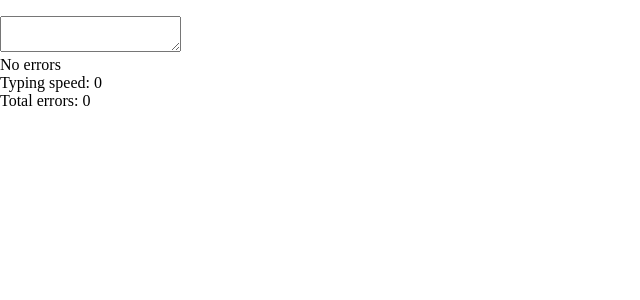
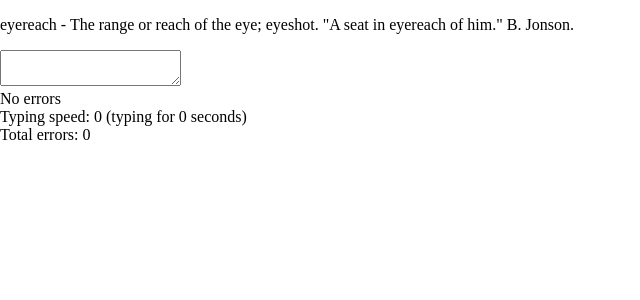
Before and after one commit to qucumbah/speedtyping-trainer, a React app: page / in a window 1280 px wide. Shown: the top 300 px of the page, without its empty margins (0-640 px from the left). Built offline with nearby package versions, Linux system fonts and the light colour scheme.

Commit message:
refactoring

```diff
--- a/public/style.css
+++ b/public/style.css
@@ -10,7 +10,7 @@ body {
   background-color: white;
 }
 
-.App .word {
+.App .definition {
   white-space: pre-wrap;
 }
 
--- a/src/components/App.tsx
+++ b/src/components/App.tsx
@@ -3,21 +3,19 @@ import Score from '../types/Score';
 import ScoreView from './ScoreView';
 
 function App() {
-  const [words, setWords] = useState<string[]>([]);
-  const [text, setText] = useState<string>('');
+  const [definitions, setDefinitions] = useState<string[]>([]);
   useEffect(() => {
-    async function fillWords() {
-      for (let i = 0; i < 102; i += 1) {
-        const wordsBatchModule = await import(`../words/batch${i}.ts`);
-        const newWordsDictionary = wordsBatchModule.default;
-        const newWords: string[] = Object.entries(newWordsDictionary)
-          .map(([word, description]: [string, any]) => `${word} - ${description}`);
+    async function fillDefinitions() {
+      for (let i = 0; i <= 36; i += 1) {
+        const definitionsBatchModule = await import(`../definitions/batch${i}.ts`);
+        const newDefinitions = definitionsBatchModule.default as string[];
 
-        setWords((oldWords) => [...oldWords, ...newWords]);
+        setDefinitions((oldDefinitions) => [...oldDefinitions, ...newDefinitions]);
       }
     }
-    fillWords();
+    fillDefinitions();
   }, []);
+
 
   const [scores, setScores] = useState<Score[]>(getSavedScores());
   useEffect(() => {
@@ -29,73 +27,70 @@ function App() {
     return () => window.removeEventListener('beforeunload', saveScores);
   }, [scores]);
 
-  const [curWord, setCurWord] = useState<string | null>(null);
+  const [userInput, setUserInput] = useState<string>('');
+  const [curDefinition, setCurDefinition] = useState<string | null>(null);
   const [startTime, setStartTime] = useState<number>(Date.now());
   const [totalErrors, setTotalErrors] = useState<number>(0);
   useEffect(() => {
-    if (words.length === 0) {
+    if (definitions.length === 0) {
       return;
     }
 
-    if (text.length === 0) {
+    if (userInput.length === 0) {
       setStartTime(Date.now());
       setTotalErrors(0);
     }
 
-    if (text !== curWord && curWord !== null) {
+    if (userInput !== curDefinition && curDefinition !== null) {
       return;
     }
 
-    if (curWord !== null) {
+    if (curDefinition !== null) {
       setScores((prevScores: Score[]) => {
         const newScore: Score = {
           id: (prevScores.length === 0) ? 0 : prevScores[prevScores.length - 1]!.id + 1,
-          lettersTyped: curWord.length,
+          lettersTyped: curDefinition.length,
           milliseconds: Date.now() - startTime,
           totalErrors: totalErrors,
         };
-
-        console.log(newScore);
 
         return [...prevScores, newScore];
       });
     }
 
-    const randomWord: string = words[Math.floor(Math.random() * words.length)]!;
-    setCurWord(randomWord);
+    const randomDefinition: string = definitions[Math.floor(Math.random() * definitions.length)]!;
+    setCurDefinition(randomDefinition);
 
-    console.log(randomWord);
-
-    setText('');
+    setUserInput('');
     setStartTime(Date.now());
     setTotalErrors(0);
-  }, [text, curWord, words, startTime, totalErrors]);
+  }, [userInput, curDefinition, definitions, startTime, totalErrors]);
 
   const [hasError, setHasError] = useState<boolean>(false);
   useEffect(() => {
-    if (curWord === null) {
+    if (curDefinition === null) {
       return;
     }
 
     setHasError((prevHasError: boolean) => {
-      const newHasError: boolean = !curWord.startsWith(text);
+      const newHasError: boolean = !curDefinition.startsWith(userInput);
       if (!prevHasError && newHasError) {
         setTotalErrors((prevTotalErrors: number) => prevTotalErrors + 1);
       }
       return newHasError;
     });
-  }, [text, curWord]);
+  }, [userInput, curDefinition]);
 
   const typingTime: number = Date.now() - startTime;
-  const lettersTyped: number = text.length;
-  const typingSpeed: number = Math.round(lettersTyped / (typingTime / 1000) * 100) / 100;
+  const lettersTyped: number = userInput.length;
+  const typingSpeed: number = (typingTime === 0) ? 0 : Math.round(lettersTyped / (typingTime / 1000) * 100) / 100;
 
   return (
     <div className="App">
-      <p className="word">{curWord}</p>
-      <textarea value={text} onChange={(element) => setText(element.target.value)} />
+      <p className="definition">{curDefinition}</p>
+      <textarea value={userInput} onChange={(element) => setUserInput(element.target.value)} />
       <div className={hasError ? 'redBg' : 'whiteBg'}>{hasError ? 'Error found' : 'No errors'}</div>
-      <div>Typing speed: {isNaN(typingSpeed) ? 0 : typingSpeed}</div>
+      <div>Typing speed: {typingSpeed} (typing for {Math.round(typingTime / 100) / 10} seconds)</div>
       <div>Total errors: {totalErrors}</div>
       <div className="scores">
         {scores.slice().reverse().map((score: Score) => <ScoreView score={score} key={score.id} />)}
```
